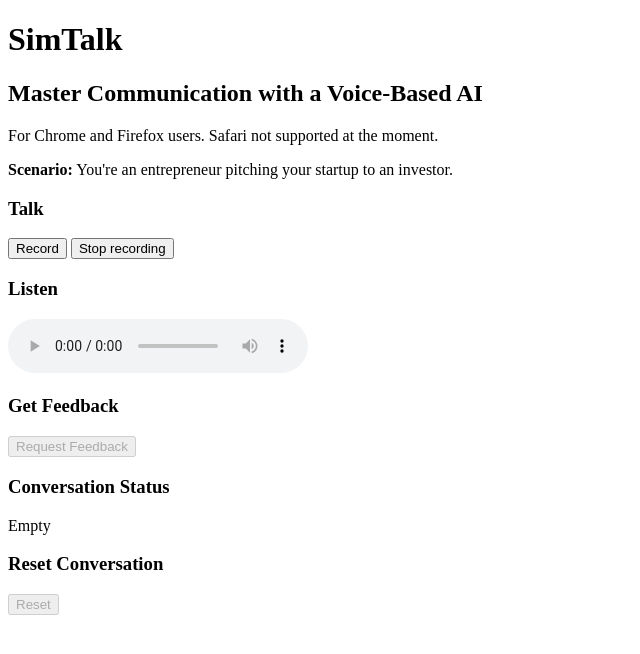
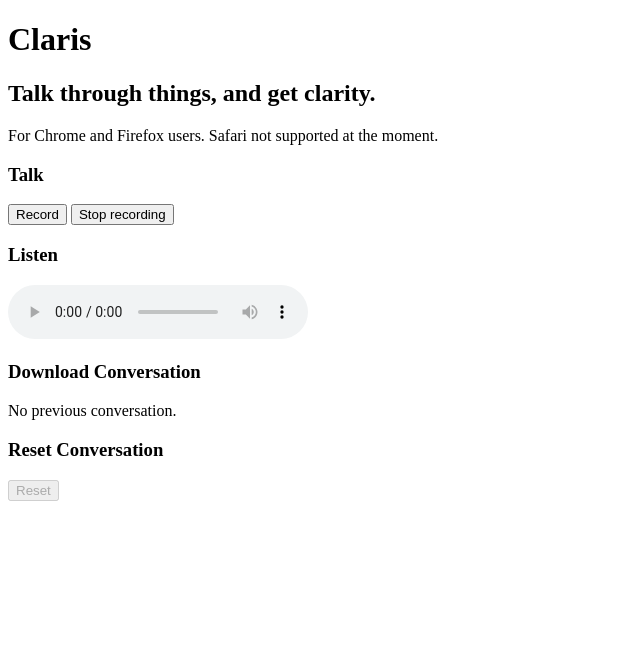
Before and after one commit to decodingchris/Claris, a Flask app: page / in a window 1280 px wide. Shown: the top 654 px of the page, without its empty margins (0-640 px from the left). Run offline with Flask 3, Linux system fonts and the light colour scheme.

Commit message:
from simtalk to Claris

```diff
--- a/app.py
+++ b/app.py
@@ -18,23 +18,15 @@
 prompt = f"""Please be aware that human input is being transcribed from audio and as such there may be some errors in the transcription.
 You will attempt to account for some words being swapped with similar-sounding words or phrases.
 You must follow ALL these rules in all responses:
-- You are the following character and should ALWAYS act as them: An investor attending a startup pitch event.
-- The entrepreneur will present their startup idea, and you will ask them questions and provide feedback as an investor.
-- Please imagine yourself as an investor and provide realistic responses throughout the pitch.
-- Engage in a conversation with the entrepreneur, ask relevant questions, and offer feedback based on the information they provide.
-- Remember to maintain the flow of a pitch event, allowing the entrepreneur to respond before proceeding with your next question or comment.
-"""
-feedback_prompt = f"""Please be aware that human input is being transcribed from audio and as such there may be some errors in the transcription.
-You will attempt to account for some words being swapped with similar-sounding words or phrases.
-Give the entrepreneur detailed feedback on their communication skills with the investor.
-Format the feedback in a nice way.
+- You are the following character and should ALWAYS act as them: Claris, an insightful and entertaining conversationalist.
+- Engage in a conversation with an user, ask relevant questions, and offer feedback based on the information they provide.
+- Remember to maintain the flow of a conversation, allowing the user to respond before proceeding with your next question or comment.
 """
 
-user_role = "entrepreneur"
-ai_role = "investor"
+user_role = "user"
+ai_role = "Claris"
 
 ai = AIChat(system=prompt, model=openai_model)
-ai_feedback = AIChat(system=feedback_prompt, model=openai_model, save_messages=False)
 
 polly = boto3.client("polly")
 
@@ -120,17 +112,7 @@
     return "Bad Request", 400
 
 
-@app.route("/feedback", methods=["POST"])
-def feedback():
-    convo = request.form["conversation"]
-    if convo and isinstance(convo, str):
-        try:
-            ai_response = ai_feedback(
-                f"Give feedback on the following conversation: {convo}"
-            )
-            return ai_response
-        except Exception as e:
-            if "context_length_exceeded" in str(e):
-                return "AI Memory Error", 500
-            return "Internal Server Error", 500
-    return "Bad Request", 400
+@app.route("/reset", methods=["GET"])
+def reset():
+    ai.reset_session()
+    return "Conversation Reset", 200
--- a/static/index.js
+++ b/static/index.js
@@ -1,36 +1,64 @@
-const feedbackButton = document.getElementById("feedbackButton");
+const recordButton = document.getElementById("recordButton");
 const resetButton = document.getElementById("resetButton");
-const feedbackAnchor = document.getElementById("feedbackAnchor");
+const stopButton = document.getElementById("stopButton");
+
 const errorPlaceholder = document.getElementById("errorPlaceholder");
 const progressPlaceholder = document.getElementById("progressPlaceholder");
-const convoStatus = document.getElementById("convoStatus");
+const downloadPlaceholder = document.getElementById("downloadPlaceholder");
+
+const audio = document.getElementById("clarisResponse");
+const downloadAnchor = document.getElementById("downloadAnchor");
 const errorMessage = "Oops! Something went wrong. Please try again.";
-const audio = document.getElementById("aiResponse");
 
 let conversation = JSON.parse(localStorage.getItem("conversation")) || [];
 
-if (Array.isArray(conversation) && conversation.length === 0) {
-  feedbackButton.disabled = true;
-  resetButton.disabled = true;
-  convoStatus.innerText = "Empty";
-} else {
-  convoStatus.innerText = "Not Empty";
+function download() {
+  const convoMapped = conversation.map((convo) => {
+    const key = Object.keys(convo)[0];
+    const value = convo[key];
+    return `${key}: ${value}`;
+  });
+  const convoJoined = convoMapped.join("\n");
+  const downloadBlob = new Blob([convoJoined], {
+    type: "text/plain",
+  });
+  downloadAnchor.href = URL.createObjectURL(downloadBlob);
+  downloadAnchor.innerText = "conversation.txt";
+  downloadAnchor.download = "conversation.txt";
+  downloadPlaceholder.innerText = "";
 }
 
-function reset() {
-  localStorage.removeItem("conversation");
-  conversation = [];
-  convoStatus.innerText = "Empty";
-  feedbackButton.disabled = true;
+if (Array.isArray(conversation) && conversation.length === 0) {
   resetButton.disabled = true;
+  downloadAnchor.innerText = "";
+  downloadPlaceholder.innerText = "No previous conversation.";
+} else {
+  download();
+}
+
+async function reset() {
+  try {
+    const resetResponse = await fetch("/reset", {
+      method: "GET",
+    });
+    if (resetResponse.ok) {
+      localStorage.removeItem("conversation");
+      conversation = [];
+      resetButton.disabled = true;
+      downloadAnchor.innerText = "";
+      downloadPlaceholder.innerText = "No previous conversation.";
+    } else {
+      errorPlaceholder.innerHTML = errorMessage;
+    }
+  } catch (err) {
+    errorPlaceholder.innerHTML = errorMessage;
+  }
 }
 
 async function record() {
   try {
     stream = await navigator.mediaDevices.getUserMedia({ audio: true });
     const chunks = [];
-    const recordButton = document.getElementById("recordButton");
-    const stopButton = document.getElementById("stopButton");
 
     const mediaRecorder = new MediaRecorder(stream, {
       mimeType: "audio/webm;codecs=opus",
@@ -59,9 +87,8 @@
           conversation.push(data[0]);
           conversation.push(data[1]);
           localStorage.setItem("conversation", JSON.stringify(conversation));
-          feedbackButton.disabled = false;
+          download();
           resetButton.disabled = false;
-          convoStatus.innerText = "Not Empty";
         } else {
           const transcribeError = (await response.text()).toLowerCase();
           if (transcribeError.includes("memory")) {
@@ -113,68 +140,3 @@
       "Microphone access denied. Please allow microphone access to use SimTalk.";
   }
 }
-
-async function feedback() {
-  if (conversation.length !== 0) {
-    progressPlaceholder.innerText = "Getting feedback...";
-
-    // feedback
-    const feedbackFormData = new FormData();
-    feedbackFormData.append("conversation", JSON.stringify(conversation));
-    try {
-      const feedback_response = await fetch("/feedback", {
-        method: "POST",
-        body: feedbackFormData,
-      });
-      if (feedback_response.ok) {
-        const feedback_data = await feedback_response.text();
-        const convoMapped = conversation.map((convo) => {
-          const key = Object.keys(convo)[0];
-          const value = convo[key];
-          return `${key}: ${value}`;
-        });
-        convoMapped.unshift("Conversation:\n");
-        convoMapped.push("\nFeedback:\n\n");
-        const convoJoined = convoMapped.join("\n");
-        const detailed_feedback = convoJoined + feedback_data;
-        const feedbackBlob = new Blob([detailed_feedback], {
-          type: "text/plain",
-        });
-        feedbackAnchor.href = URL.createObjectURL(feedbackBlob);
-        feedbackAnchor.innerText = "Download Feedback";
-        feedbackAnchor.download = "feedback.txt";
-        const textFormData = new FormData();
-        textFormData.append("ai_response", feedback_data);
-
-        // synthesize
-        try {
-          const speech_response = await fetch("/synthesize", {
-            method: "POST",
-            body: textFormData,
-          });
-          if (speech_response.ok) {
-            const response_blob = await speech_response.blob();
-            const audioUrl = URL.createObjectURL(response_blob);
-            audio.src = audioUrl;
-            audio.play();
-          } else {
-            errorPlaceholder.innerHTML = errorMessage;
-          }
-        } catch (error) {
-          errorPlaceholder.innerHTML = errorMessage;
-        }
-      } else {
-        const feedbackError = (await feedback_response.text()).toLowerCase();
-        if (feedbackError.includes("memory")) {
-          errorPlaceholder.innerHTML =
-            "Oops! The AI's memory is full, reset the conversation to clear its memory.";
-        } else {
-          errorPlaceholder.innerHTML = errorMessage;
-        }
-      }
-    } catch (error) {
-      errorPlaceholder.innerHTML = errorMessage;
-    }
-    progressPlaceholder.innerText = "";
-  }
-}
--- a/templates/index.html
+++ b/templates/index.html
@@ -2,29 +2,26 @@
 <html lang="en">
 
 <head>
-  <title>SimTalk</title>
+  <title>Claris</title>
 </head>
 
 <body>
-  <h1>SimTalk</h1>
-  <h2>Master Communication with a Voice-Based AI</h2>
+  <h1>Claris</h1>
+  <h2>Talk through things, and get clarity.</h2>
   <p>For Chrome and Firefox users. Safari not supported at the moment.</p>
-  <p><b>Scenario:</b> You're an entrepreneur pitching your startup to an investor.</p>
   <p id="errorPlaceholder"></p>
   <h3>Talk</h3>
   <button id="recordButton" onclick="record()">Record</button>
   <button id="stopButton">Stop recording</button>
   <h3>Listen</h3>
   <p id="progressPlaceholder"></p>
-  <audio id="aiResponse" controls>
+  <audio id="clarisResponse" controls>
     <source src="" type="audio/mpeg">
     Your browser does not support the audio element.
   </audio>
-  <h3>Get Feedback</h3>
-  <button id="feedbackButton" onclick="feedback()">Request Feedback</button>
-  <a id="feedbackAnchor"></a>
-  <h3>Conversation Status</h3>
-  <p id="convoStatus"></p>
+  <h3>Download Conversation</h3>
+  <p id="downloadPlaceholder"></p>
+  <a id="downloadAnchor"></a>
   <h3>Reset Conversation</h3>
   <button id="resetButton" onclick="reset()">Reset</button>
   <script src="{{url_for('static', filename='index.js')}}"></script>
```
